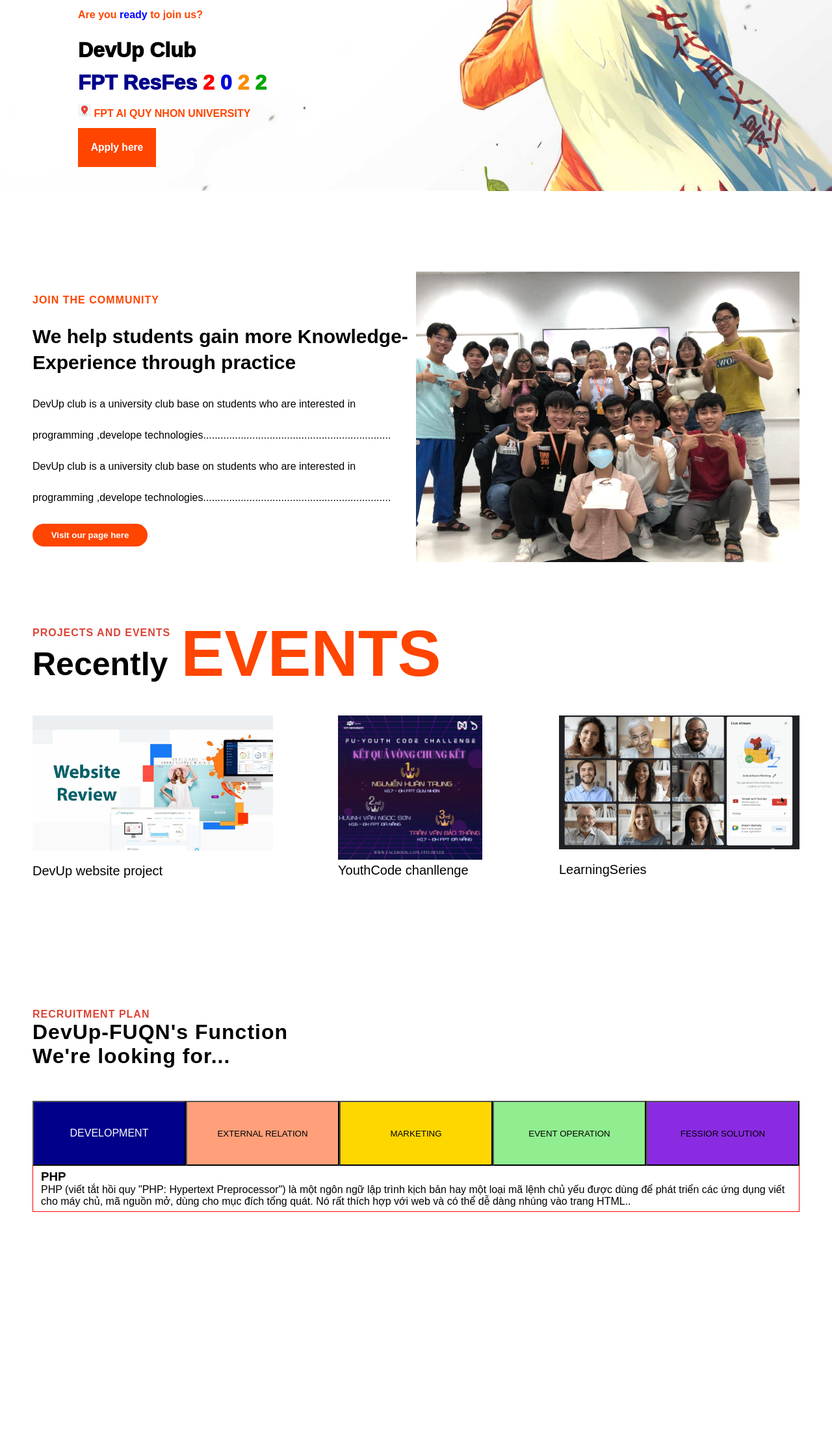
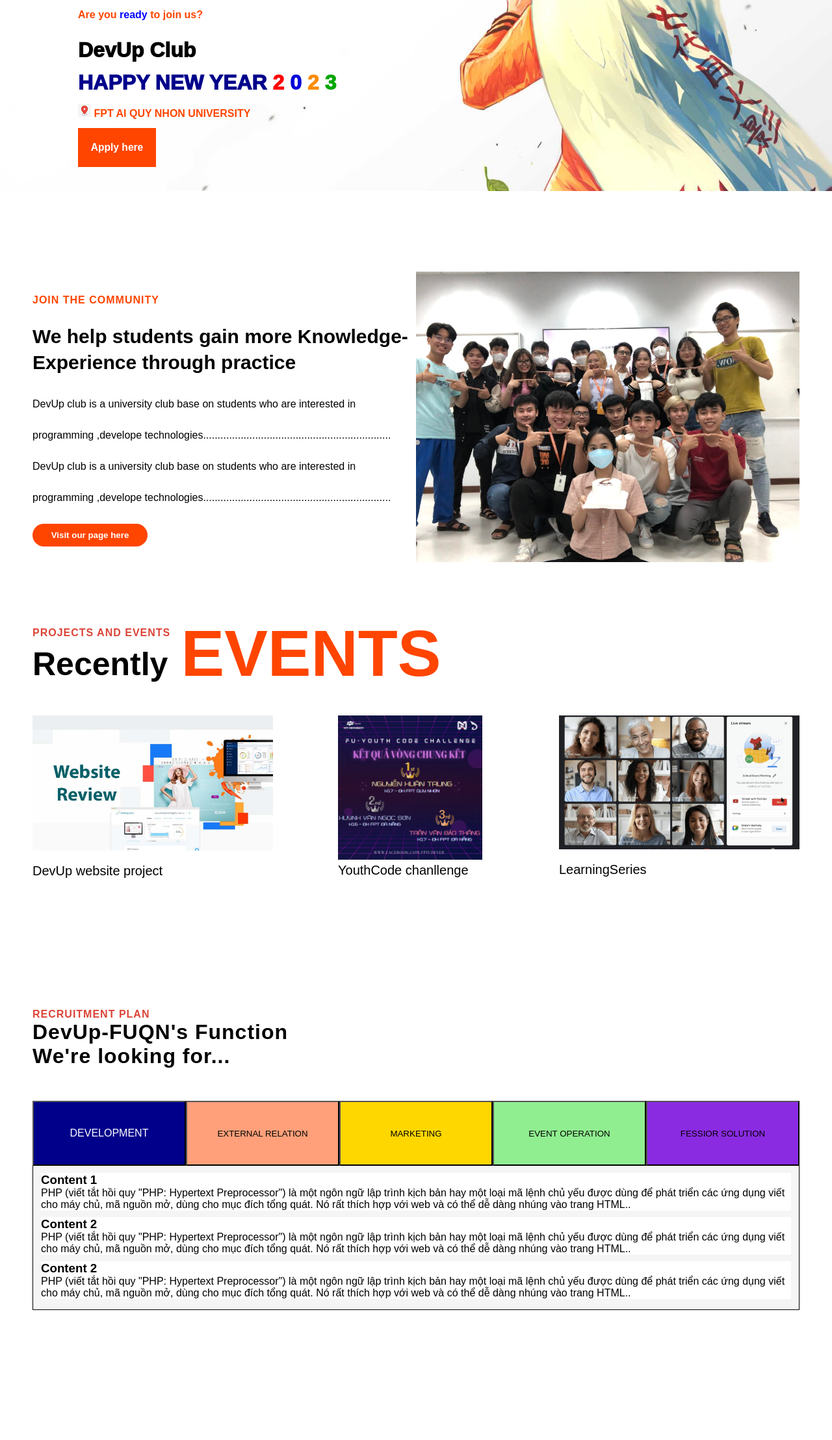
Before and after one commit to devupclub123/DevupWebsite, a PHP site: page / in a window 1280 px wide. Shown: the part 276-2492 px from the top of the page at 65% size. Before the commit the page ends 2141 px from the top, so only its background shows below. Run offline with PHP 8.4, Linux system fonts and the light colour scheme.

Commit message:
update for canh

```diff
--- a/index.html
+++ b/index.html
@@ -32,11 +32,11 @@
                     <img class="logo-banner" src="./Picture/logoDevup-chinh.png" width="200" height="200" >
                     <p class = "text1-banner">Are you <span class="text11-banner">ready</span> to join us?<p>
                     <h1 class="text2-banner">DevUp Club</h1>
-                    <h1 class="text3-banner">FPT ResFes
+                    <h1 class="text3-banner">Happy new year
                         <span class="text31-banner">2</span>
                         <span class="text32-banner">0</span>
                         <span class="text33-banner">2</span>
-                        <span class="text34-banner">2</span>
+                        <span class="text34-banner">3</span>
                     </h1>
 
                     <h4 class="position-banner">
@@ -112,34 +112,95 @@
 
     <div id="Development" class="tabcontent">
         <div class="Development-content">
-        <h3>PHP</h3>
-        <p>
-            PHP (viết tắt hồi quy "PHP: Hypertext Preprocessor") là một ngôn ngữ lập
-            trình kịch bản hay một loại mã lệnh chủ yếu được dùng để phát triển các ứng
-            dụng viết cho máy chủ, mã nguồn mở, dùng cho mục đích tổng quát. Nó rất
-            thích hợp với web và có thể dễ dàng nhúng vào trang HTML..
-        </p>
+            <div class="Development-content1">
+                <h3>Content 1</h3>
+                <p>
+                    PHP (viết tắt hồi quy "PHP: Hypertext Preprocessor") là một ngôn ngữ lập
+                    trình kịch bản hay một loại mã lệnh chủ yếu được dùng để phát triển các ứng
+                    dụng viết cho máy chủ, mã nguồn mở, dùng cho mục đích tổng quát. Nó rất
+                    thích hợp với web và có thể dễ dàng nhúng vào trang HTML..
+                </p>
+            </div>
+            <div class="Development-content2">
+                <h3>Content 2</h3>
+                <p>
+                    PHP (viết tắt hồi quy "PHP: Hypertext Preprocessor") là một ngôn ngữ lập
+                    trình kịch bản hay một loại mã lệnh chủ yếu được dùng để phát triển các ứng
+                    dụng viết cho máy chủ, mã nguồn mở, dùng cho mục đích tổng quát. Nó rất
+                    thích hợp với web và có thể dễ dàng nhúng vào trang HTML..
+                </p>
+            </div>
+            <div class="Development-content3">
+                <h3>Content 2</h3>
+                <p>
+                    PHP (viết tắt hồi quy "PHP: Hypertext Preprocessor") là một ngôn ngữ lập
+                    trình kịch bản hay một loại mã lệnh chủ yếu được dùng để phát triển các ứng
+                    dụng viết cho máy chủ, mã nguồn mở, dùng cho mục đích tổng quát. Nó rất
+                    thích hợp với web và có thể dễ dàng nhúng vào trang HTML..
+                </p>
+            </div>
         </div>
     </div>
 
     <div id="external relation" class="tabcontent">
-        <h3>HTML</h3>
-        <p>
-            HTML là chữ viết tắt của cụm từ HyperText Markup Language((Xem thêm tại
-            http://vi.wikipedia.org/wiki/HTML)) (dịch là Ngôn ngữ đánh dấu siêu văn bản)
-            được sử dụng để tạo một trang web, trên một website có thể sẽ chứa nhiều trang
-            và mỗi trang được quy ra là một tài liệu HTML.
-        </p>
+        <div class="externalRelation-content">
+            <div class="externalRelation-content1">
+                <h3>Content 1</h3>
+                <p>
+                    HTML là chữ viết tắt của cụm từ HyperText Markup Language((Xem thêm tại
+                    http://vi.wikipedia.org/wiki/HTML)) (dịch là Ngôn ngữ đánh dấu siêu văn bản)
+                    được sử dụng để tạo một trang web, trên một website có thể sẽ chứa nhiều trang
+                    và mỗi trang được quy ra là một tài liệu HTML.
+                </p>
+            </div>
+            <div class="externalRelation-content2">
+                <h3>Content 2</h3>
+                <p>
+                    HTML là chữ viết tắt của cụm từ HyperText Markup Language((Xem thêm tại
+                    http://vi.wikipedia.org/wiki/HTML)) (dịch là Ngôn ngữ đánh dấu siêu văn bản)
+                    được sử dụng để tạo một trang web, trên một website có thể sẽ chứa nhiều trang
+                    và mỗi trang được quy ra là một tài liệu HTML.
+                </p>
+            </div>
+            <div class="externalRelation-content3">
+                <h3>Content 3</h3>
+                <p>
+                    HTML là chữ viết tắt của cụm từ HyperText Markup Language((Xem thêm tại
+                    http://vi.wikipedia.org/wiki/HTML)) (dịch là Ngôn ngữ đánh dấu siêu văn bản)
+                    được sử dụng để tạo một trang web, trên một website có thể sẽ chứa nhiều trang
+                    và mỗi trang được quy ra là một tài liệu HTML.
+                </p>
+            </div>
+        </div>
     </div>
 
     <div id="marketing" class="tabcontent">
-        <h3>CSS</h3>
-        <p>
-            CSS là chữ viết tắt của Cascading Style Sheets, nó là một ngôn ngữ được sử dụng để
-            tìm và định dạng lại các phần tử được tạo ra bởi các ngôn ngữ đánh dấu (ví dụ như HTML).
-        </p>
+        <div class="marketing-content">
+            <div class="marketing-content1">
+                <h3>Content 1</h3>
+                <p>
+                    CSS là chữ viết tắt của Cascading Style Sheets, nó là một ngôn ngữ được sử dụng để
+                    tìm và định dạng lại các phần tử được tạo ra bởi các ngôn ngữ đánh dấu (ví dụ như HTML).
+                </p>
+            </div>
+            <div class="marketing-content2">
+                <h3>Content 2</h3>
+                <p>
+                    CSS là chữ viết tắt của Cascading Style Sheets, nó là một ngôn ngữ được sử dụng để
+                    tìm và định dạng lại các phần tử được tạo ra bởi các ngôn ngữ đánh dấu (ví dụ như HTML).
+                </p>
+            </div>
+            <div class="marketing-content3">
+                <h3>Content 3</h3>
+                <p>
+                    CSS là chữ viết tắt của Cascading Style Sheets, nó là một ngôn ngữ được sử dụng để
+                    tìm và định dạng lại các phần tử được tạo ra bởi các ngôn ngữ đánh dấu (ví dụ như HTML).
+                </p>
+            </div>
+        </div>
     </div>
     <div id="event operation" class="tabcontent">
+        <div class="eventOperation-content">
             <h3>PHP 2</h3>
             <p>
                 PHP (viết tắt hồi quy "PHP: Hypertext Preprocessor") là một ngôn ngữ lập
@@ -148,14 +209,19 @@
                 thích hợp với web và có thể dễ dàng nhúng vào trang HTML..
             </p>
         </div>
+
+  </div>
     <div id="fessior solution" class="tabcontent">
-        <h3>PHP 3</h3>
-        <p>
-            HTML là chữ viết tắt của cụm từ HyperText Markup Language((Xem thêm tại
-            http://vi.wikipedia.org/wiki/HTML)) (dịch là Ngôn ngữ đánh dấu siêu văn bản)
-            được sử dụng để tạo một trang web, trên một website có thể sẽ chứa nhiều trang
-            và mỗi trang được quy ra là một tài liệu HTML.
-        </p>
+        <div class="fessiorSolution-content">
+            <h3>PHP 3</h3>
+            <p>
+                HTML là chữ viết tắt của cụm từ HyperText Markup Language((Xem thêm tại
+                http://vi.wikipedia.org/wiki/HTML)) (dịch là Ngôn ngữ đánh dấu siêu văn bản)
+                được sử dụng để tạo một trang web, trên một website có thể sẽ chứa nhiều trang
+                và mỗi trang được quy ra là một tài liệu HTML.
+            </p>
+        </div>
+
     </div>
 </div>
 <!-- ------------------------------------------------------------------------------------>
--- a/style.css
+++ b/style.css
@@ -96,6 +96,7 @@
     position: relative;
     color: darkblue;
     font-weight: 1000;
+    text-transform: uppercase;
 }
 #banner .text31-banner{
     color :red;
@@ -340,10 +341,37 @@
 #function .tabcontent {
     display: none;
     padding: 6px 12px;
-    border: 1px solid red;
+    border: 1px solid black;
     border-top: none;
+    background-color: whitesmoke;
 }
 /*============================================================*/
+#Development .Development-content1, .Development-content2,.Development-content3{
+    background-color:rgb(255, 255, 255);
+    margin-bottom: 10px;
+    margin-top: 5px;
+ }
+.externalRelation-content1, .externalRelation-content2,.externalRelation-content3{
+    background-color:rgb(255, 255, 255);
+    margin-bottom: 10px;
+    margin-top: 5px;
+ }
+
+ #marketing-content .marketing-content1, .marketing-content2,.marketing-content3{
+    background-color:rgb(255, 255, 255);
+    margin-bottom: 10px;
+    margin-top: 5px;
+ }
+ .eventOperation-content{
+    background-color:rgb(255, 255, 255);
+    margin-bottom: 10px;
+    margin-top: 5px;
+ }
+ .fessiorSolution-content{
+    background-color:rgb(255, 255, 255);
+    margin-bottom: 10px;
+    margin-top: 5px;
+ }
 /*============================================================*/
 
 
```
